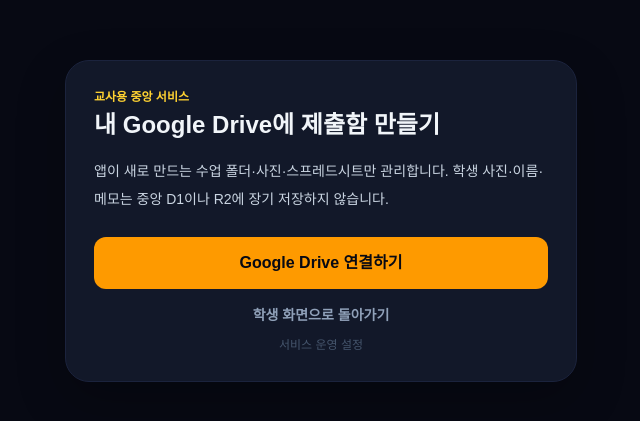
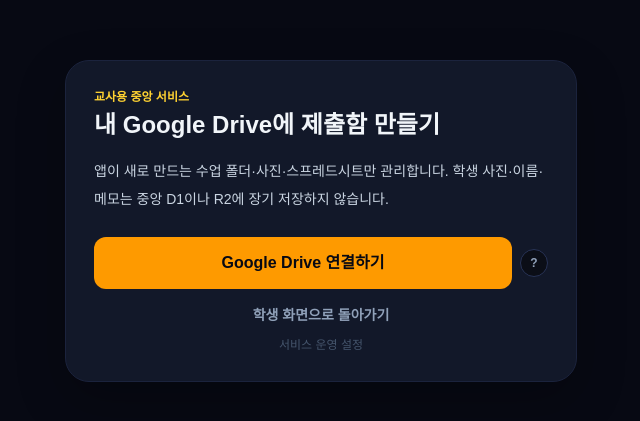
Before and after one commit to 122yjs/gongju-moon-observation, a Next.js app: page /admin in a window 1280 px wide. Shown: the part 179-600 px from the top of the page, without its empty margins (319-959 px from the left). Built offline with nearby package versions, Linux system fonts and the light colour scheme.

Commit message:
관리 화면 연결 동작 도움말 명확화

```diff
--- a/app/admin/page.tsx
+++ b/app/admin/page.tsx
@@ -45,6 +45,26 @@
   hasMore: boolean;
   nextCursor: string | null;
   message?: string;
+}
+
+function HelpTip({ label }: { label: string }) {
+  return (
+    <span className="group relative inline-flex align-middle">
+      <button
+        type="button"
+        aria-label={label}
+        className="grid size-7 place-items-center rounded-full border border-space-600 bg-space-900 text-xs font-black text-slate-400 hover:border-amber-400/50 hover:text-amber-200 focus:outline-none focus:ring-2 focus:ring-amber-400/50"
+      >
+        ?
+      </button>
+      <span
+        role="tooltip"
+        className="pointer-events-none absolute right-0 top-full z-20 mt-2 hidden w-64 max-w-[calc(100vw-2rem)] rounded-xl border border-space-600 bg-space-900 p-3 text-left text-xs font-medium leading-5 text-slate-200 shadow-card group-hover:block group-focus-within:block"
+      >
+        {label}
+      </span>
+    </span>
+  );
 }
 
 export default function AdminPage() {
@@ -240,9 +260,16 @@
             앱이 새로 만드는 수업 폴더·사진·스프레드시트만 관리합니다. 학생 사진·이름·메모는 중앙 D1이나 R2에 장기 저장하지 않습니다.
           </p>
           {message ? <p className="mt-4 rounded-xl border border-red-400/25 bg-red-400/10 p-3 text-sm text-red-200" role="alert">{message}</p> : null}
-          <a href="/api/google/start" className="mt-6 flex w-full items-center justify-center rounded-xl bg-amber-500 px-5 py-3.5 font-black text-space-950 hover:bg-amber-400">
-            Google Drive 연결하기
-          </a>
+          <div className="mt-6 flex items-center gap-2">
+            <a
+              href="/api/google/start"
+              title="교사 Google 계정을 연결해 반별 Drive 폴더와 학생 QR을 만들 수 있게 합니다."
+              className="flex min-w-0 flex-1 items-center justify-center rounded-xl bg-amber-500 px-5 py-3.5 font-black text-space-950 hover:bg-amber-400"
+            >
+              Google Drive 연결하기
+            </a>
+            <HelpTip label="교사 Google 계정을 이 서비스에 연결합니다. 앱이 새로 만드는 반별 Drive 폴더와 제출 목록만 관리합니다." />
+          </div>
           <Link href="/" className="mt-4 block text-center text-sm font-bold text-slate-400 hover:text-amber-300">학생 화면으로 돌아가기</Link>
           <Link href="/operator" className="mt-3 block text-center text-xs text-slate-600 hover:text-slate-400">서비스 운영 설정</Link>
         </section>
@@ -264,8 +291,26 @@
           </div>
           <div className="flex flex-wrap gap-2">
             <Link href="/" className="rounded-xl border border-space-600 bg-space-800 px-4 py-2 text-sm font-bold">학생 화면</Link>
-            <button onClick={signOut} className="rounded-xl border border-space-600 bg-space-800 px-4 py-2 text-sm font-bold">로그아웃</button>
-            <button onClick={disconnect} className="rounded-xl border border-red-400/25 bg-red-400/10 px-4 py-2 text-sm font-bold text-red-200">Drive 연결 해제</button>
+            <span className="flex items-center gap-1">
+              <button
+                onClick={signOut}
+                title="이 브라우저의 교사 로그인만 끝냅니다. Drive 연결과 반별 QR은 유지됩니다."
+                className="rounded-xl border border-space-600 bg-space-800 px-4 py-2 text-sm font-bold"
+              >
+                로그아웃
+              </button>
+              <HelpTip label="이 브라우저의 교사 화면 세션만 종료합니다. Google 계정 연결과 반별 Drive/QR은 유지되며, 같은 계정으로 다시 연결하면 기존 반 목록으로 돌아옵니다." />
+            </span>
+            <span className="flex items-center gap-1">
+              <button
+                onClick={disconnect}
+                title="중앙 서비스의 Google 토큰과 모든 반 연결을 해제합니다. Drive 자료는 삭제하지 않습니다."
+                className="rounded-xl border border-red-400/25 bg-red-400/10 px-4 py-2 text-sm font-bold text-red-200"
+              >
+                Drive 연결 해제
+              </button>
+              <HelpTip label="이 서비스의 Google Drive 생성/관리 권한을 해제합니다. 업로드된 파일과 반별 폴더·제출 목록은 Google Drive에 그대로 남습니다." />
+            </span>
           </div>
         </header>
 
@@ -274,7 +319,10 @@
         <section className="grid gap-5 lg:grid-cols-[360px_1fr]">
           <div className="space-y-5">
             <article className="rounded-3xl border border-space-700 bg-space-800 p-5 shadow-card">
-              <h2 className="text-lg font-black">반 선택</h2>
+              <div className="flex items-center gap-2">
+                <h2 className="text-lg font-black">반 선택</h2>
+                <HelpTip label="관리 화면의 기록 조회와 학급 설정 기준을 바꿉니다. 학생에게 보낼 QR 선택은 아래 영역에서 따로 할 수 있습니다." />
+              </div>
               <p className="mt-2 text-xs leading-5 text-slate-400">같은 Google 계정 안에서 반마다 Drive 폴더와 제출 목록을 따로 씁니다.</p>
               <div className="mt-4 space-y-2">
                 {(invite?.classes || []).map((teacherClass) => {
@@ -306,7 +354,10 @@
             </article>
 
             <article className="rounded-3xl border border-space-700 bg-space-800 p-5 shadow-card">
-              <h2 className="text-lg font-black">학생용 QR</h2>
+              <div className="flex items-center gap-2">
+                <h2 className="text-lg font-black">학생용 QR</h2>
+                <HelpTip label="학생에게 나눠 줄 반별 입장 링크입니다. 현재 관리 중인 반과 다른 반의 QR도 선택해서 볼 수 있습니다." />
+              </div>
               <p className="mt-2 text-xs leading-5 text-slate-400">반을 고르면 그 반 학생용 QR을 바로 만들거나 다시 만들 수 있습니다.</p>
               <div className="mt-4 flex flex-wrap gap-2">
                 {(invite?.classes || []).map((teacherClass) => {
--- a/public/app.css
+++ b/public/app.css
@@ -58,6 +58,7 @@
     --text-6xl: 3.75rem;
     --text-6xl--line-height: 1;
     --font-weight-normal: 400;
+    --font-weight-medium: 500;
     --font-weight-bold: 700;
     --font-weight-extrabold: 800;
     --font-weight-black: 900;
@@ -228,6 +229,9 @@
   }
 }
 @layer utilities {
+  .pointer-events-none {
+    pointer-events: none;
+  }
   .visible {
     visibility: visible;
   }
@@ -272,6 +276,12 @@
   .top-4 {
     top: calc(var(--spacing) * 4);
   }
+  .top-full {
+    top: 100%;
+  }
+  .right-0 {
+    right: calc(var(--spacing) * 0);
+  }
   .right-4 {
     right: calc(var(--spacing) * 4);
   }
@@ -281,6 +291,9 @@
   .left-1\/2 {
     left: calc(1 / 2 * 100%);
   }
+  .z-20 {
+    z-index: 20;
+  }
   .z-40 {
     z-index: 40;
   }
@@ -365,6 +378,10 @@
   .table {
     display: table;
   }
+  .size-7 {
+    width: calc(var(--spacing) * 7);
+    height: calc(var(--spacing) * 7);
+  }
   .h-2 {
     height: calc(var(--spacing) * 2);
   }
@@ -422,6 +439,9 @@
   .w-52 {
     width: calc(var(--spacing) * 52);
   }
+  .w-64 {
+    width: calc(var(--spacing) * 64);
+  }
   .w-full {
     width: 100%;
   }
@@ -436,6 +456,9 @@
   }
   .max-w-6xl {
     max-width: var(--container-6xl);
+  }
+  .max-w-\[calc\(100vw-2rem\)\] {
+    max-width: calc(100vw - 2rem);
   }
   .max-w-full {
     max-width: 100%;
@@ -975,6 +998,9 @@
   .text-left {
     text-align: left;
   }
+  .align-middle {
+    vertical-align: middle;
+  }
   .font-sans {
     font-family: var(--font-sans);
   }
@@ -1040,6 +1066,10 @@
   .font-extrabold {
     --tw-font-weight: var(--font-weight-extrabold);
     font-weight: var(--font-weight-extrabold);
+  }
+  .font-medium {
+    --tw-font-weight: var(--font-weight-medium);
+    font-weight: var(--font-weight-medium);
   }
   .font-normal {
     --tw-font-weight: var(--font-weight-normal);
@@ -1179,6 +1209,18 @@
   .ease-in-out {
     --tw-ease: var(--ease-in-out);
     transition-timing-function: var(--ease-in-out);
+  }
+  .group-focus-within\:block {
+    &:is(:where(.group):focus-within *) {
+      display: block;
+    }
+  }
+  .group-hover\:block {
+    &:is(:where(.group):hover *) {
+      @media (hover: hover) {
+        display: block;
+      }
+    }
   }
   .selection\:bg-amber-400 {
     & *::selection {
@@ -1286,6 +1328,13 @@
       }
     }
   }
+  .hover\:text-amber-200 {
+    &:hover {
+      @media (hover: hover) {
+        color: var(--color-amber-200);
+      }
+    }
+  }
   .hover\:text-amber-300 {
     &:hover {
       @media (hover: hover) {
@@ -1298,6 +1347,26 @@
       @media (hover: hover) {
         color: var(--color-slate-400);
       }
+    }
+  }
+  .focus\:ring-2 {
+    &:focus {
+      --tw-ring-shadow: var(--tw-ring-inset,) 0 0 0 calc(2px + var(--tw-ring-offset-width)) var(--tw-ring-color, currentcolor);
+      box-shadow: var(--tw-inset-shadow), var(--tw-inset-ring-shadow), var(--tw-ring-offset-shadow), var(--tw-ring-shadow), var(--tw-shadow);
+    }
+  }
+  .focus\:ring-amber-400\/50 {
+    &:focus {
+      --tw-ring-color: color-mix(in srgb, oklch(82.8% 0.189 84.429) 50%, transparent);
+      @supports (color: color-mix(in lab, red, red)) {
+        --tw-ring-color: color-mix(in oklab, var(--color-amber-400) 50%, transparent);
+      }
+    }
+  }
+  .focus\:outline-none {
+    &:focus {
+      --tw-outline-style: none;
+      outline-style: none;
     }
   }
   .disabled\:cursor-wait {
```
Also changed, not shown: 1 other file (tests, documents, lock files or other folders).
